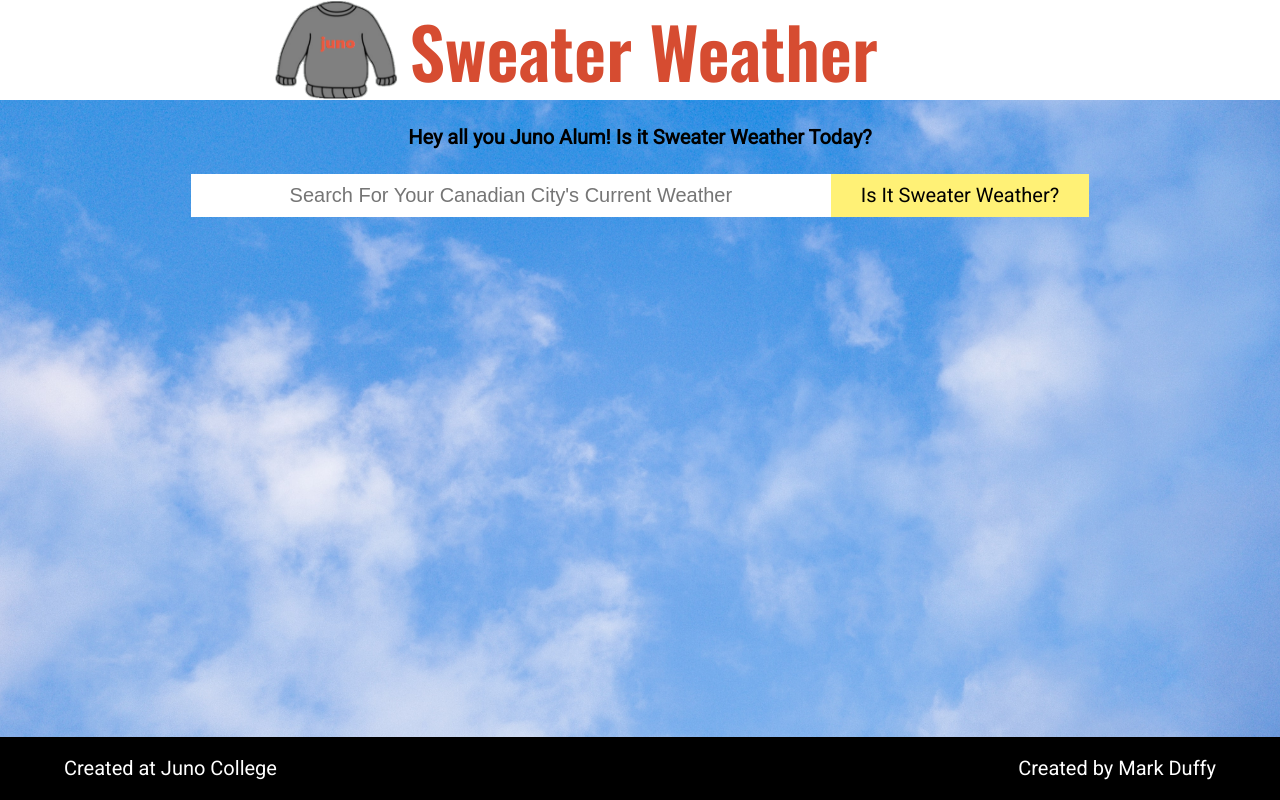
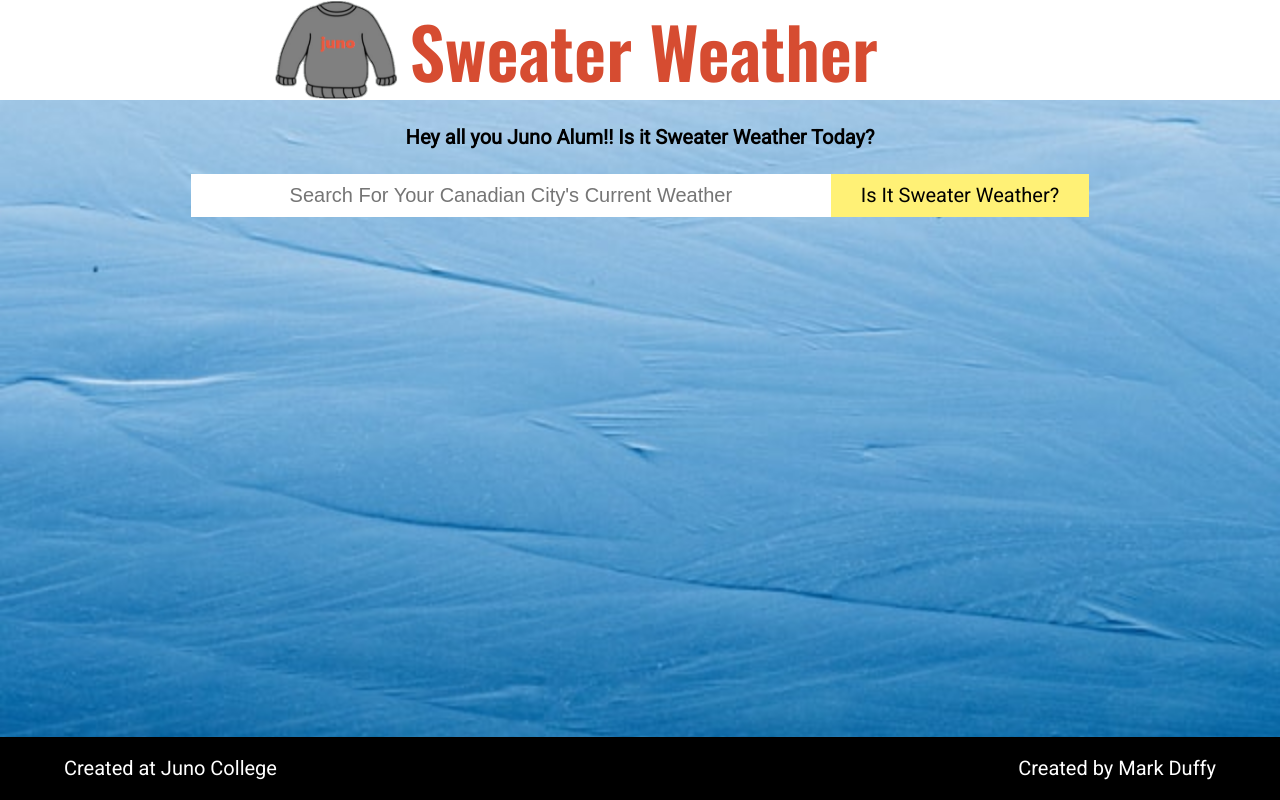
Before and after one commit to duffymark/sweater-weather, a React (Create React App) app: page / in a window 1280 px wide. Built offline with nearby package versions, Linux system fonts and the light colour scheme.

Commit message:
minor tweaks to js and css

```diff
--- a/src/App.css
+++ b/src/App.css
@@ -70,7 +70,7 @@
 
 .App {
   text-align: center;
-  background: url(/x-xtgONQzGgOE-unsplash.jpg) center;
+  background: url(/fabrizio-conti-aExT3y92x5o-unsplash\(1\).jpg) center;
   background-repeat: no-repeat;
     background-size: cover;
     background-position: center;
--- a/src/App.js
+++ b/src/App.js
@@ -40,6 +40,7 @@
       if (error.message !== 'OK')
       alert('We are sorry your city was not found')
     })
+  //}, [searchTerm]);
   //}, [searchTerm]) // }, [searchTerm]) add empty array to prevent callback func from running during every component re-render
 }
 
--- a/src/Input.js
+++ b/src/Input.js
@@ -4,7 +4,7 @@
     <main>
         <div className="wrapper mainSec">
             <form onSubmit={ props.handleSubmit }>
-            <label className="label" htmlFor="search">Hey all you Juno Alum! Is it Sweater Weather Today? </label>
+            <label className="label" htmlFor="search">Hey all you Juno Alum!! Is it Sweater Weather Today? </label>
             <input className="cityInput" type="text" id="search" placeholder="Search For Your Canadian City's Current Weather" onChange={ props.handleInput } value={props.userInput} aria-required="true" required />
             <button className="submitButton" onClick = {props.handleClick} type="submit" aria-label="Submit your city's name for current weather">Is It Sweater Weather?</button>
             </form>
@@ -13,4 +13,4 @@
     )
 }
 
-export default Input
+export default Input;
```
Also changed, not shown: fabrizio-conti-aExT3y92x5o-unsplash(1).jpg (added), fabrizio-conti-aExT3y92x5o-unsplash.jpg (added).
